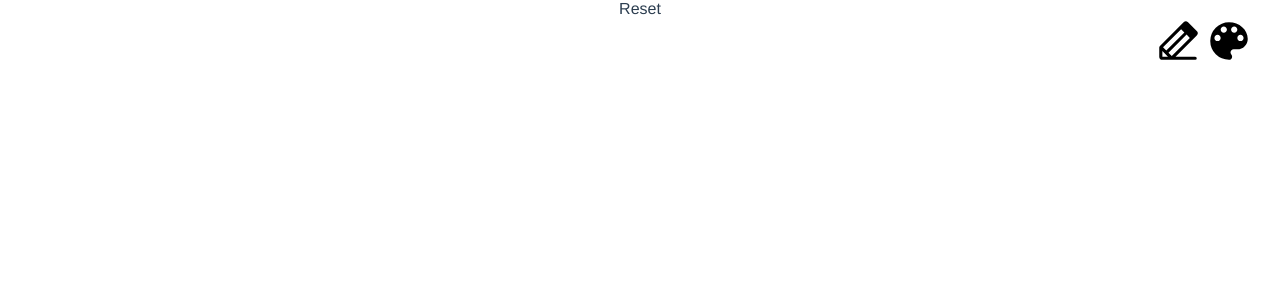
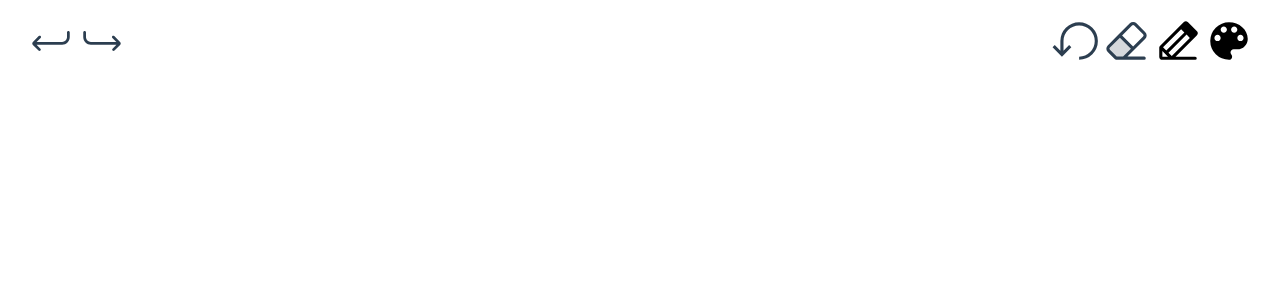
Before and after one commit to XUBXUE/vue-draw-something, a Vue app: page /#/room in a window 1280 px wide. Shown: the top 300 px of the page. Built offline with nearby package versions, Linux system fonts and the light colour scheme.

Commit message:
增加橡皮擦功能

```diff
--- /dev/null
+++ b/src/common/interface/index.ts
@@ -0,0 +1,4 @@
+export interface Eraser{
+  width: Number;
+  shape: String;
+}
--- a/src/components/ColorPen.vue
+++ b/src/components/ColorPen.vue
@@ -1,5 +1,5 @@
 <template>
-  <div class="color-pen" title="Change Color">
+  <div class="color-pen" title="Change Width">
     <svg
       class="icon"
       id="penId"
@@ -51,7 +51,7 @@ const pens = [
   { width: 5 },
   { width: 7 },
   { width: 9 },
-]
+];
 
 let penListVisible = ref(false);
 function showPenList() {
--- /dev/null
+++ b/src/components/Eraser.vue
@@ -0,0 +1,143 @@
+<template>
+  <div class="erasers" title="Eraser">
+    <svg
+      id="eraserId"
+      class="icon"
+      :width="width"
+      :height="height"
+      viewBox="0 0 256 256"
+      @click="showEraserList"
+    >
+      <path
+        id="eraserId"
+        fill="currentColor"
+        d="M111 215.8H72.1L35 178.7a15.9 15.9 0 0 1 0-22.6l56.6-56.6l67.8 67.9Z"
+        opacity=".2"
+      />
+      <path
+        id="eraserId"
+        fill="currentColor"
+        d="M216 207.8h-85.7l34.8-34.7l56.6-56.6a24.1 24.1 0 0 0 0-33.9l-45.3-45.3a24 24 0 0 0-33.9 0L85.9 93.9l-56.6 56.6a24 24 0 0 0 0 33.9l37.1 37.1a8.1 8.1 0 0 0 5.7 2.3H216a8 8 0 0 0 0-16ZM153.8 48.6a8.1 8.1 0 0 1 11.3 0l45.2 45.3a7.9 7.9 0 0 1 0 11.3l-50.9 50.9l-56.5-56.6ZM75.4 207.8l-34.8-34.7a8.1 8.1 0 0 1 0-11.3l51-50.9l56.5 56.5l-40.4 40.4Z"
+      />
+    </svg>
+    <transition name="eraser">
+      <div class="eraser-list" v-show="eraserListVisible" @click.stop>
+        <ul class="eraser-wrapper">
+          <li
+            class="eraser-item"
+            v-for="(i, index) in erasers"
+            :key="index"
+            @click.stop="selectEraser(i)"
+          >
+            <div
+              :class="['eraser', i.shape]"
+              :style="{ 'width': `${i.width * 3}px`, 'height': `${i.width * 3}px` }"
+            />
+          </li>
+        </ul>
+      </div>
+    </transition>
+  </div>
+</template>
+
+<script setup lang="ts">
+import { onBeforeUnmount, onMounted, ref } from 'vue';
+import { Eraser } from '../common/interface';
+defineProps({
+  width: String,
+  height: String,
+});
+const emit = defineEmits(['selectEraser']);
+let eraserListVisible = ref(false);
+const erasers = [
+  { width: 2, shape: 'circle' },
+  { width: 4, shape: 'circle' },
+  { width: 6, shape: 'circle' },
+  { width: 8, shape: 'circle' },
+  { width: 10, shape: 'circle' },
+  { width: 2, shape: 'square' },
+  { width: 4, shape: 'square' },
+  { width: 6, shape: 'square' },
+  { width: 8, shape: 'square' },
+  { width: 10, shape: 'square' },
+];
+function selectEraser(eraser: Eraser) {
+  emit('selectEraser', eraser);
+  eraserListVisible.value = false;
+}
+function showEraserList() {
+  eraserListVisible.value = !eraserListVisible.value;
+}
+
+function closeDialog(e: any) {
+  const target = e.target;
+  closeDialog
+  if ((target.tagName == 'svg' || target.tagName == 'path') && target.id == 'eraserId') return;
+  eraserListVisible.value = false;
+}
+onMounted(() => {
+  document.body.addEventListener('click', closeDialog);
+});
+onBeforeUnmount(() => {
+  document.body.addEventListener('click', closeDialog);
+});
+</script>
+
+<style lang="scss" scoped>
+.erasers {
+  position: fixed;
+  right: 10vw;
+  top: 2vh;
+  z-index: 10;
+  .icon {
+    cursor: pointer;
+  }
+  .eraser-list {
+    position: absolute;
+    top: 70px;
+    right: 0;
+    width: 400px;
+    border-radius: 10px;
+    background-color: #fff;
+    box-shadow: 6px 3px 8px 3px rgba(0, 0, 0, 0.2);
+    &::after {
+      content: "";
+      position: absolute;
+      top: -17px;
+      right: 20px;
+      width: 0;
+      height: 0;
+      border: 10px solid transparent;
+      border-bottom-color: #fff;
+    }
+    .eraser-wrapper {
+      display: flex;
+      flex-wrap: wrap;
+      .eraser-item {
+        display: flex;
+        justify-content: center;
+        align-items: center;
+        margin: 10px 15px;
+        width: 50px;
+        height: 50px;
+        cursor: pointer;
+        user-select: none;
+        .eraser {
+          border: 2px solid #000;
+          &.circle {
+            border-radius: 50%;
+          }
+        }
+      }
+    }
+  }
+}
+.eraser-enter-active,
+.eraser-leave-active {
+  transition: opacity 0.5s ease;
+}
+.eraser-enter-from,
+.eraser-leave-to {
+  opacity: 0;
+}
+</style>
--- a/src/components/MainButton.vue
+++ b/src/components/MainButton.vue
@@ -11,17 +11,17 @@
 <style lang="scss" scoped>
 .main-btn {
   padding: 10px 20px;
-  border: none;
+  border: 2px solid #2c3e50;
   border-radius: 5px;
-  color: #FFF;
-  background-color: #2c3e50;
+  color: #2c3e50;
+  font-size: 16px;
+  font-weight: 700;
+  background-color: transparent;
   outline: none;
   cursor: pointer;
 }
 .main-btn:hover {
-  background-color: #20565e;
-}
-.main-btn:active {
   background-color: #2c3e50;
+  color: #FFF;
 }
 </style>
--- a/src/components/MyCanvas.vue
+++ b/src/components/MyCanvas.vue
@@ -11,18 +11,42 @@
     :lineColor="lineColor"
     v-model:lineWidth="lineWidth"
   />
-  <div>Reset</div>
+  <Eraser
+    :width="iconSize"
+    :height="iconSize"
+    @selectEraser="selectEraser"
+  />
+  <Reset
+    :width="iconSize"
+    :height="iconSize"
+    @reset="reset"
+  />
+  <Revoke
+    :width="iconSize"
+    :height="iconSize"
+  />
+  <Recovery
+    :width="iconSize"
+    :height="iconSize"
+  />
 </template>
 
 <script setup lang="ts">
 import { computed, onMounted, ref } from 'vue';
 import Pigment from './Pigment.vue';
 import ColorPen from './ColorPen.vue';
+import Reset from './Reset.vue';
+import Recovery from './Recovery.vue';
+import Revoke from './Revoke.vue';
+import Eraser from './Eraser.vue';
+import { Eraser as EraserApi} from '../common/interface';
 import { useStorage } from '@vueuse/core';
 
 const iconSize = '50';
 let lineColor = useStorage('currentLineColor', 'black');
 let lineWidth = useStorage('currentLineWidth', 1);
+let eraser:EraserApi;
+let isEraseing = false;
 
 const height = ref(document.body.clientHeight);
 const width = ref(document.body.clientWidth);
@@ -32,6 +56,9 @@ const ctx = computed(() => el.value!.getContext('2d'));
 
 function initCanvas(el: HTMLCanvasElement) {
   el.onmousedown = (e) => {
+    if (isEraseing) {
+
+    }
     let positionX = e.clientX - el.offsetLeft;
     let positionY = e.clientY - el.offsetTop;
     ctx.value!.strokeStyle = lineColor.value!;
@@ -47,9 +74,19 @@ function initCanvas(el: HTMLCanvasElement) {
       ctx.value!.stroke();
     }
     el.onmouseup = () => {
+      isEraseing = false;
       el.onmousemove = null;
     }
   }
+}
+
+function selectEraser(eraser: EraserApi) {
+  eraser = eraser;
+  isEraseing = true;
+}
+
+function reset() {
+  ctx.value!.clearRect(0, 0, el.value!.width, el.value!.height);
 }
 
 onMounted(() => {
--- a/src/components/Pigment.vue
+++ b/src/components/Pigment.vue
@@ -1,6 +1,5 @@
 <template>
   <div class="pigment" title="Change Color">
-    <div>
     <svg
       id="pigmentId"
       class="icon"
@@ -30,7 +29,6 @@
         </ul>
       </div>
     </transition>
-    </div>
   </div>
 </template>
 
--- /dev/null
+++ b/src/components/Recovery.vue
@@ -0,0 +1,29 @@
+<template>
+  <div class="recovery" title="Recovery">
+    <svg class="icon" :width="width" :height="height" viewBox="0 0 512 512">
+      <path
+        d="M441.5 265.4L381.9 206c-2.6-2.6-6.1-4.1-9.9-4.1-3.7 0-7.3 1.4-9.9 4.1-2.6 2.6-4.1 6.1-4.1 9.9s1.5 7.3 4.1 9.9l.1.1 41.1 40.1H142c-13.2 0-25.8-5.2-35.3-14.7-9.5-9.5-14.7-22-14.7-35.3v-48c0-7.7-6.3-14-14-14s-14 6.3-14 14v48c0 20.8 8.1 40.3 22.9 55.1 14.8 14.8 34.3 22.9 55.1 22.9h261.7L364 334.2c-2.6 2.6-4.1 6.1-4.1 9.9 0 3.7 1.4 7.3 4.1 9.9l.1.1c2.7 2.5 6.2 3.9 9.8 3.9 3.9 0 7.3-1.4 9.9-4.1l57.6-57.4c4.2-4.2 6.5-9.8 6.5-15.7.1-5.8-2.2-11.3-6.4-15.4z"
+        fill="currentColor"
+      />
+    </svg>
+  </div>
+</template>
+
+<script setup lang="ts">
+defineProps({
+  width: String,
+  height: String
+});
+</script>
+
+<style lang="scss" scoped>
+.recovery {
+  position: fixed;
+  left: 6vw;
+  top: 2vh;
+  z-index: 10;
+  .icon {
+    cursor: pointer;
+  }
+}
+</style>
--- /dev/null
+++ b/src/components/Reset.vue
@@ -0,0 +1,34 @@
+
+<template>
+  <div class="reset" title="Reset">
+    <svg class="icon" :width="width" :height="height" viewBox="0 0 32 32" @click="reset">
+      <path
+        fill="currentColor"
+        d="M18 28A12 12 0 1 0 6 16v6.2l-3.6-3.6L1 20l6 6l6-6l-1.4-1.4L8 22.2V16a10 10 0 1 1 10 10Z"
+      />
+    </svg>
+  </div>
+</template>
+
+<script setup lang="ts">
+const emit = defineEmits(['reset']);
+const props = defineProps({
+  width: String,
+  height: String
+})
+function reset() {
+  emit('reset');
+}
+</script>
+
+<style lang="scss" scoped>
+.reset {
+  position: fixed;
+  right: 14vw;
+  top: 2vh;
+  z-index: 10;
+  .icon {
+    cursor: pointer;
+  }
+}
+</style>
--- /dev/null
+++ b/src/components/Revoke.vue
@@ -0,0 +1,29 @@
+<template>
+  <div class="revoke" title="Revoke">
+    <svg class="icon" :width="width" :height="height" viewBox="0 0 512 512">
+      <path
+        d="M70.5 265.4l59.6-59.4c2.6-2.6 6.1-4.1 9.9-4.1 3.7 0 7.3 1.4 9.9 4.1 2.6 2.6 4.1 6.1 4.1 9.9s-1.5 7.3-4.1 9.9l-.1.1-41.1 40.1H370c13.2 0 25.8-5.2 35.3-14.7 9.5-9.4 14.7-21.9 14.7-35.3v-48c0-7.7 6.3-14 14-14s14 6.3 14 14v48c0 20.8-8.1 40.3-22.9 55.1-14.8 14.8-34.3 22.9-55.1 22.9H108.3l39.6 40.2c2.6 2.6 4.1 6.1 4.1 9.9 0 3.7-1.4 7.3-4.1 9.9l-.1.1c-2.7 2.5-6.2 3.9-9.8 3.9-3.9 0-7.3-1.4-9.9-4.1l-57.6-57.4c-4.2-4.2-6.5-9.8-6.5-15.7 0-5.8 2.3-11.3 6.5-15.4z"
+        fill="currentColor"
+      />
+    </svg>
+  </div>
+</template>
+
+<script setup lang="ts">
+defineProps({
+  width: String,
+  height: String
+});
+</script>
+
+<style lang="scss" scoped>
+.revoke {
+  position: fixed;
+  left: 2vw;
+  top: 2vh;
+  z-index: 10;
+  .icon {
+    cursor: pointer;
+  }
+}
+</style>
```
Lines whose indentation alone changed are shown as unchanged.
